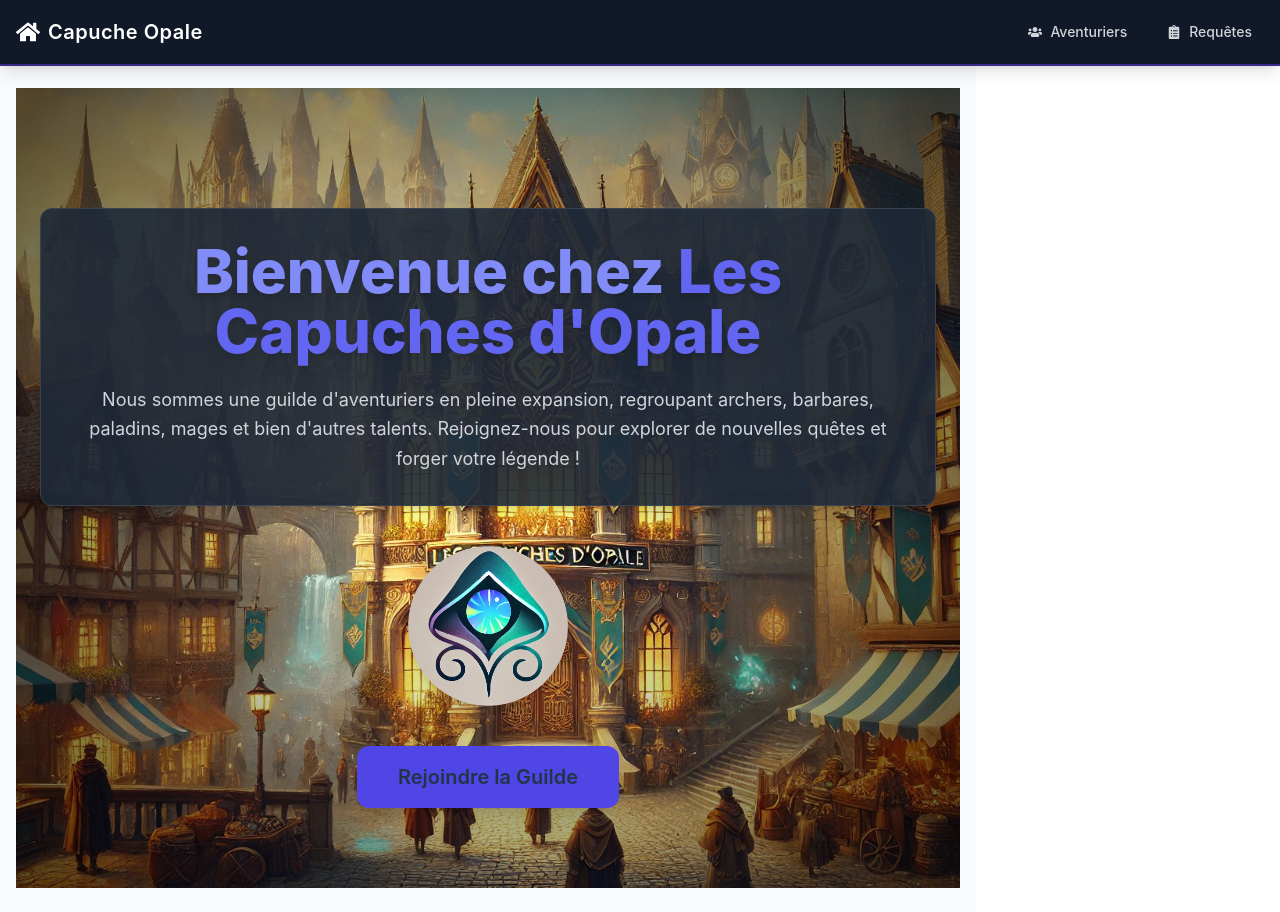
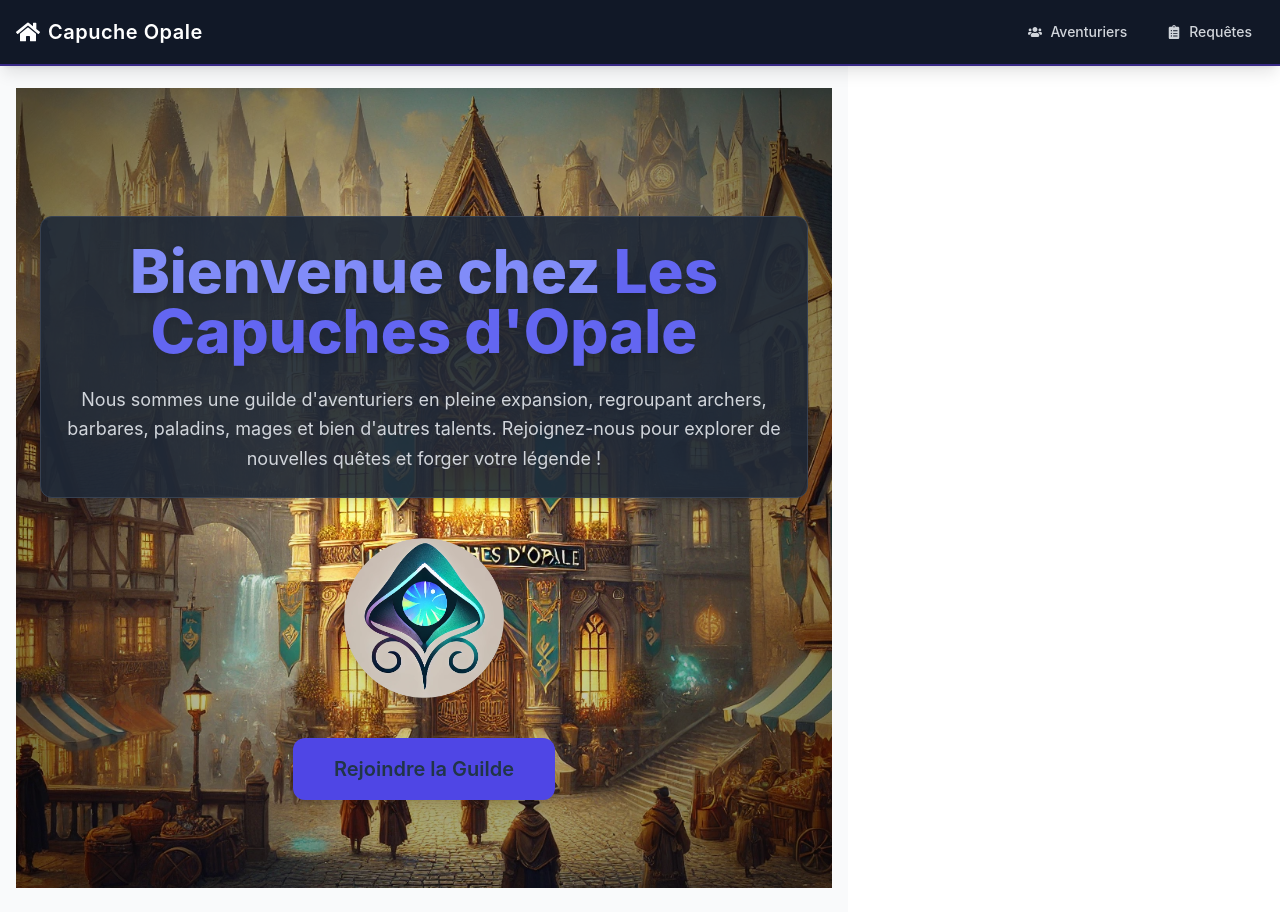
Before and after one commit to Nathaniel-Vaur-Henel/ynov-2025-M2-capuches-opale, a React (Vite) app in the folder front/: page / in a window 1280 px wide. Built offline with nearby package versions, Linux system fonts and the light colour scheme.

Commit message:
Affichage de la Navbar (#34)
* Affichage de la Navbar

* Update package.json

* Correction de la nomenclature Adventurer et Requests

---------

Co-authored-by: Max <sauvagementvotre@protonmail.com>

```diff
--- a/front/src/components/pages/Home.tsx
+++ b/front/src/components/pages/Home.tsx
@@ -19,7 +19,7 @@ export default function Home() {
       </div>
 
       {/* Contenu */}
-      <div className="relative w-full max-w-4xl bg-gray-800 bg-opacity-90 p-8 rounded-xl shadow-lg border border-gray-700 transform hover:scale-105 transition duration-500">
+      <div className="relative w-full max-w-3xl bg-gray-800 bg-opacity-90 p-6 rounded-xl shadow-lg border border-gray-700 transform hover:scale-105 transition duration-500">
         <h1 className="text-6xl font-extrabold mb-6 text-indigo-400 drop-shadow-lg text-center">
           Bienvenue chez{" "}
           <span className="text-indigo-500">Les Capuches d'Opale</span>
```
